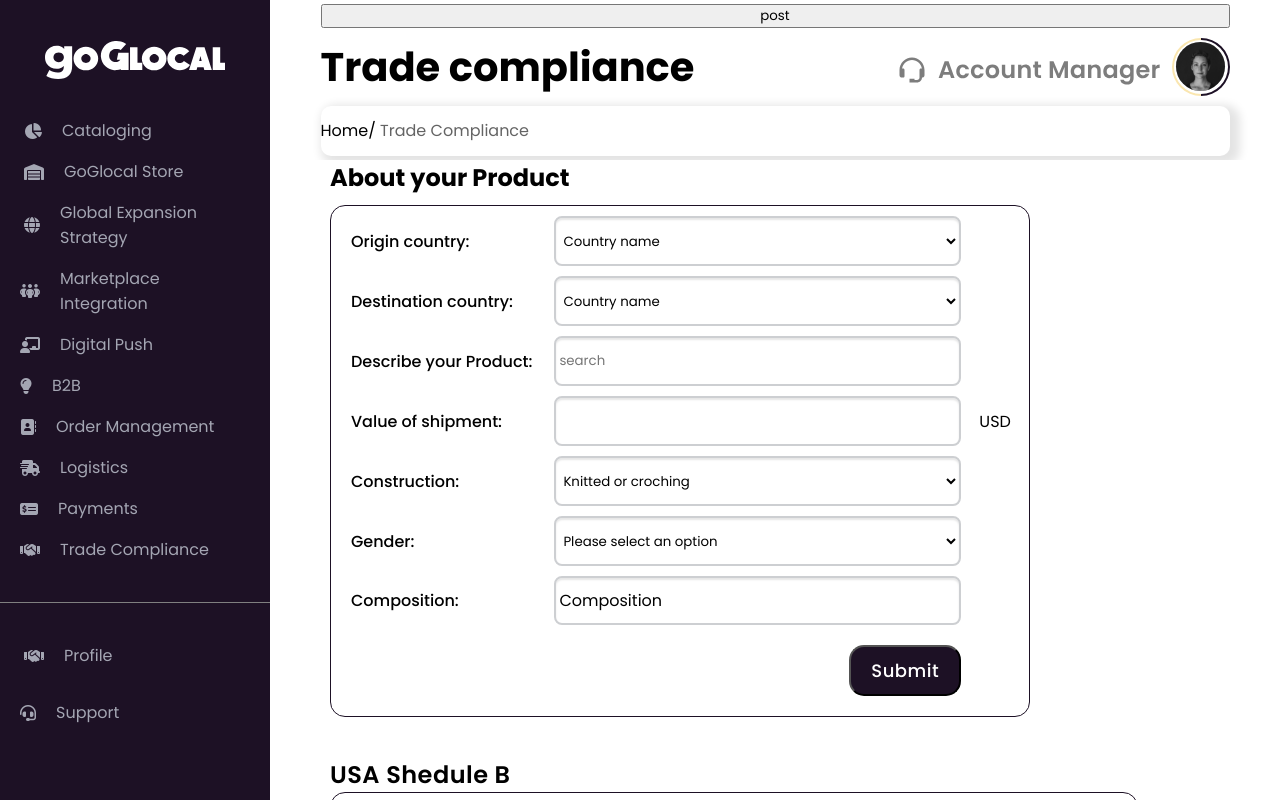
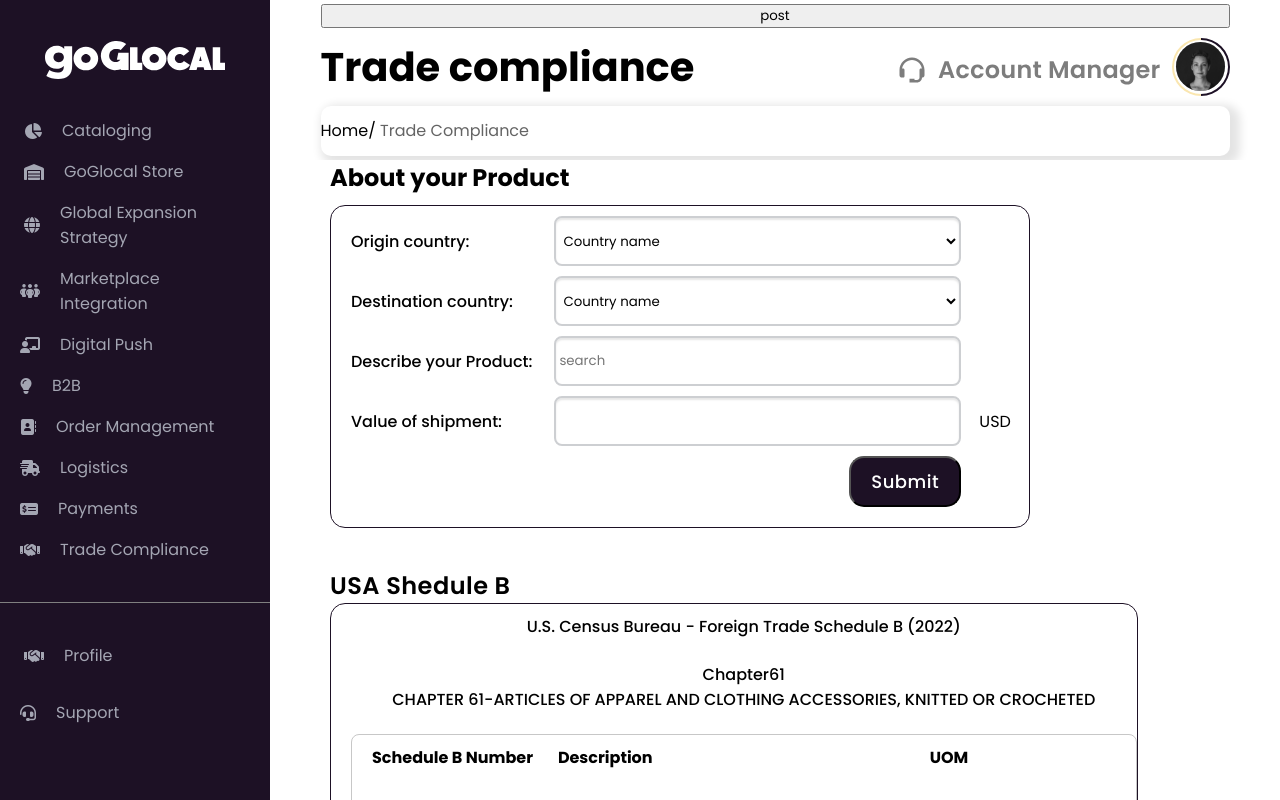
Before and after one commit to ankith111/Ecommerce-Webapp, a React (Create React App) app in the folder frontend/: page /trade in a window 1280 px wide. Built offline with nearby package versions, Linux system fonts and the light colour scheme.

Commit message:
Ecommerce webapp

```diff
--- a/frontend/src/Components/Trade/Trade.js
+++ b/frontend/src/Components/Trade/Trade.js
@@ -1,35 +1,35 @@
+
+
 import React, { useEffect, useState } from "react";
 import Image from "react";
 import JSONDATA from "../data.json";
-import Axios from "axios";
 import i from "./i.svg";
 import Button from "../../Utilities/Components/Button/Button";
 import "../Logistics/LogisticsMainPage.scss";
 import Sidebar from "../../Utilities/Components/Sidebar/Sidebar";
 import "./Trade.scss";
 import axios from "axios";
-import { Metadata } from "libphonenumber-js/core";
+
 function Trade() {
-  const url = "http://65.0.204.216/trade_compliance/get_hs_code";
+  // const url = "http://65.0.204.216/trade_compliance/get_hs_code";
 
-  const [matdata, setmatdata] = useState({});
-  const [gendata, setgendata] = useState("");
+  // const [matdata, setmatdata] = useState({});
+  // const [gendata, setgendata] = useState("");
   const [sterm, setsterm] = useState("");
   const [cot, setcot] = useState(false);
-  const [dis, setdis] = useState("none");
+  // const [dis, setdis] = useState("none");
   const [suc, setsuc] = useState("");
   let m = 0;
 
   const [Data, setData] = useState({
-    hscode:"6106",
-    chapter: "61",
-    format: "questions",
+    // hscode:"6106",
+    req_type : 0,
     description: "",
-
-    answers: {
-      gender: gendata,
-      material: {},
-    },
+    country : "USA",
+    // answers: {
+    //   gender: gendata,
+    //   material: {},
+    // },
   });
 
   async function addTodo() {
@@ -38,10 +38,14 @@ function Trade() {
       const config = {
         headers: {
           "Content-Type": "application/json",
+
         },
       };
-
-      const body = JSON.stringify(Data);
+      const  dt = {"req_type" : 0,
+        "description": "overcoats",
+        "country" : "USA"}
+      const body = JSON.stringify(dt);
+      console.log(body);
       const res = await axios.post(url, body, config);
 
       console.log("sent", res);
@@ -61,13 +65,10 @@ function Trade() {
       return {
         ...state,
         description: sterm,
-        answers: {
-          gender: gendata,
-          material: matdata,
-        },
+
       };
     });
-  }, [gendata, matdata, sterm]);
+  }, [sterm]);
 
   const onChangeHandler = (e) => {
     setData((state) => {
@@ -77,50 +78,10 @@ function Trade() {
       };
     });
   };
-  const onChangeHandler1 = (e) => {
-    setmatdata((state) => {
-      return {
-        ...state,
-        [e.target.name]: e.target.value,
-      };
-    });
-  };
-  const onChangeHandler2 = (e) => {
-    setgendata(() => {
-      return e.target.value;
-    });
-  };
-
   const [err, seterr] = useState("");
   const [erd,seterd] =useState(null);
   const [isSubmit, setisSubmit] = useState(false);
   const validity = (Data) => {
-    const obj = Data.answers.material;
-    let sum = 0;
-    let k=0;
-    for (const property in obj) {
-      // console.log(`${property}: ${obj[property]} `);
-      if (
-        (Number(obj[property]) <= 100 && Number(obj[property]) >= 0) ||
-        obj[property] == null
-      ) {
-        sum = sum + Number(obj[property]);
-      }
-      else {
-        seterr("invalid input");
-        k=1;
-        break;
-      }
-    }
-    if(!k){
-    if (sum === 100) {
-      seterr("");
-
-    } else {
-      seterr("sum should be 100");
-      // console.log(sum);
-
-    }}
 
     if(JSONDATA.filter((val)=>{
       if(val === Data.description){
@@ -132,15 +93,16 @@ function Trade() {
     }
     else{
     seterd(1);
+    }
 
-    }
   };
 
   useEffect(() => {
 
-    if(err=="" && isSubmit && erd){
+    if(isSubmit && erd){
     addTodo();
     setisSubmit(false);
+    // alert("working");
   }
 
 
@@ -281,8 +243,7 @@ function Trade() {
                   onChange={(event) => {
                     setsterm(event.target.value);
                     setcot(true);
-                    // onChangeHandler(event);
-                    // console.log(event.target.value);
+
                   }}
                 ></input>
                 {cot ? aks() : ""}
@@ -298,175 +259,14 @@ function Trade() {
                 className="ph"
                 type="number"
                 name="value"
-                required
-                onChange={(e) => {
-                  onChangeHandler(e);
-                }}
+                // onChange={(e) => {
+                //   onChangeHandler(e);
+                // }}
               ></input>
               <div className="usd">USD</div>
             </div>
 
-            <div className="input">
-              <label for="country" className="f-sx fw-m lab">
-                Construction:
-              </label>
-              <select className="ph" name="country" id="cars" required>
-                {/* <option className="uno" value="" disabled selected>
-                  Please select an option
-                </option> */}
-                <option className="op ff-poppins f-sx fw-m" value="volvo">
-                  Knitted or croching
-                </option>
-                <option className="op ff-poppins f-sx fw-m" value="saab">
-                  other
-                </option>
-              </select>
-              <div className="usd"></div>
-            </div>
-            <div className="input">
-              <label for="country" className="f-sx fw-m lab">
-                Gender:
-              </label>
 
-              <select
-                className="ph"
-                name="gender"
-                id="cars"
-                required
-                onChange={(e) => {
-                  onChangeHandler2(e);
-                }}
-              >
-                <option className="uno" value="" disabled selected>
-                  Please select an option
-                </option>
-                <option
-                  className="op ff-poppins f-sx fw-m"
-                  name="gender"
-                  value="Men's or Boys"
-                >
-                  Men's or Boys
-                </option>
-                <option
-                  className="op ff-poppins f-sx fw-m"
-                  name="gender"
-                  value="Women's or girls"
-                >
-                  Women's or girls
-                </option>
-                <option
-                  className="op ff-poppins f-sx fw-m"
-                  name="gender"
-                  value="Babies"
-                >
-                  Babies
-                </option>
-              </select>
-              <div className="usd"></div>
-            </div>
-            <div className="input">
-              <label for="country" className="f-sx fw-m lab">
-                Composition:
-              </label>
-              <div className="composition">
-                <div
-                  className="compdis"
-                  style={{ cursor: "pointer" }}
-                  onClick={() => {
-                    // e.preventDefault();
-                    if (dis == "none") {
-                      setdis("contents");
-                    } else {
-                      setdis("none");
-                    }
-                  }}
-                >
-                  Composition
-                </div>
-
-                <div className="composition1" style={{ display: `${dis}` }}>
-                  <div className="co">
-                    <input
-                      className="compin"
-                      name="cotton"
-                      type="tel"
-                      min={0}
-                      max={100}
-                      onChange={(e) => {
-                        onChangeHandler1(e);
-                      }}
-                    ></input>
-                    <div className="cmo">%Cotton</div>
-                  </div>
-                  <div className="co">
-                    <input
-                      className="compin"
-                      name="wool"
-                      type="tel"
-                      onChange={(e) => {
-                        onChangeHandler1(e);
-                      }}
-                    ></input>
-                    <div className="cmo">%wool or fine animal hair</div>
-                  </div>
-                  <div className="co">
-                    <input
-                      name="synthetic fibre"
-                      className="compin"
-                      onChange={(e) => {
-                        onChangeHandler1(e);
-                      }}
-                      type="number"
-                    ></input>
-                    <div className="cmo">%synthetic fibres</div>
-                  </div>
-                  <div className="co">
-                    <input
-                      className="compin"
-                      onChange={(e) => {
-                        onChangeHandler1(e);
-                      }}
-                      type="number"
-                    ></input>
-                    <div className="cmo">%other textile material</div>
-                  </div>
-                  <div className="co">
-                    <input
-                      className="compin"
-                      onChange={(e) => {
-                        onChangeHandler1(e);
-                      }}
-                      type="number"
-                    ></input>
-                    <div className="cmo">%manmade fibre</div>
-                  </div>
-                  <div className="co">
-                    <input
-                      className="compin"
-                      onChange={(e) => {
-                        onChangeHandler1(e);
-                      }}
-                      type="number"
-                    ></input>
-                    <div className="cmo">%artificial fibers</div>
-                  </div>
-                  <div className="co">
-                    <input
-                      className="compin"
-                      onChange={(e) => {
-                        onChangeHandler1(e);
-                      }}
-                      type="number"
-                    ></input>
-                    <div className="cmo">%Kashmir (cashmere) goats</div>
-                  </div>
-                </div>
-              </div>
-              <div className="usd"></div>
-            </div>
-            <div style={{alignSelf:"center",color:"red"}}>
-                    {err}
-                  </div>
 
             <div className="btns">
               <Button
```
